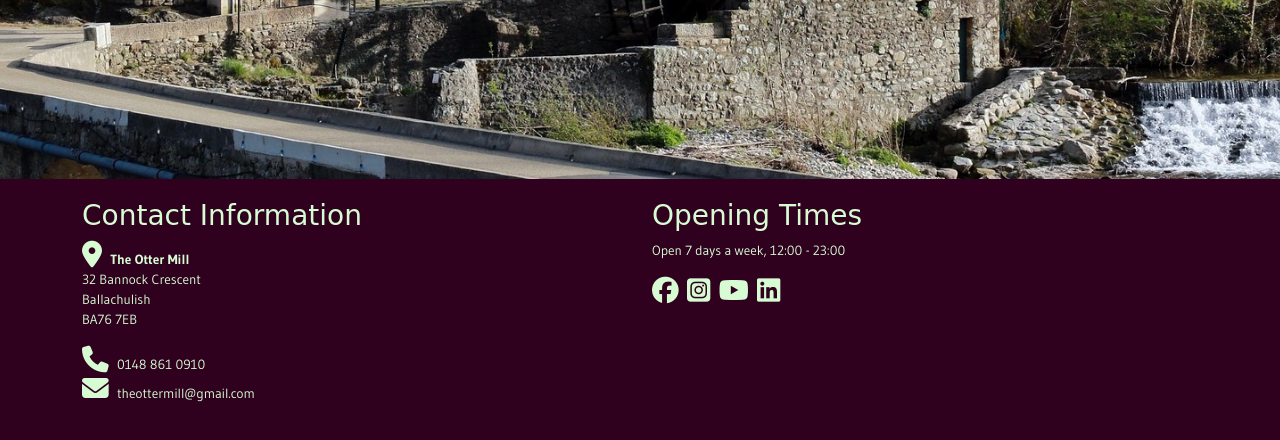
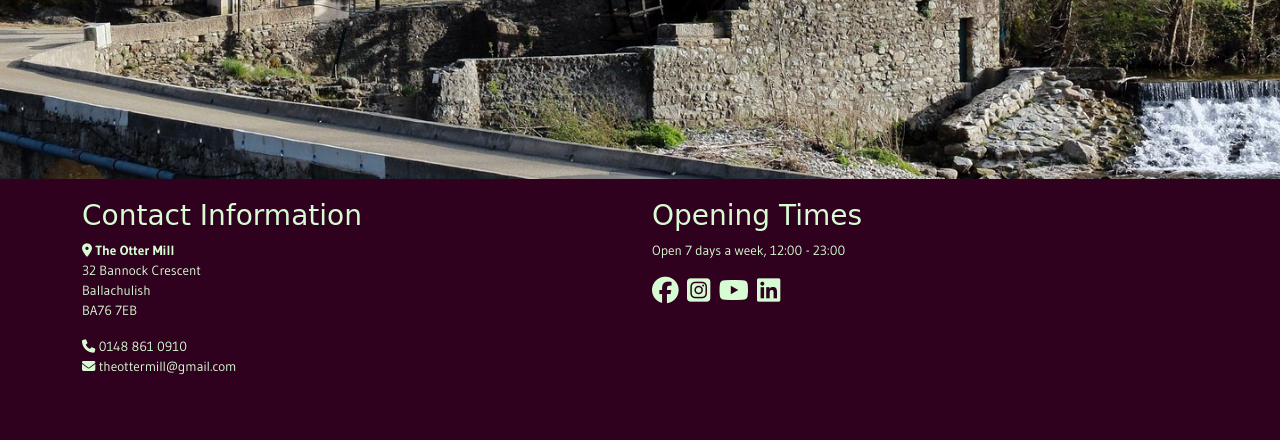
Before and after one commit to DTT2411/the-otter-mill, a Django app: template booking/templates/booking/homepage.html in a window 1280 px wide. Shown: the part 684-1124 px from the top of the page. After the commit the page ends 1059 px from the top, so only its background shows below. Run offline with Django 4.2, Linux system fonts and the light colour scheme; the template is opened without the code that fills it, so the values that code supplies are empty; some libraries are stand-ins or nearby versions; some web fonts are replaced.

Commit message:
Add screenshots and explanations for footer, hero image and homepage features.

```diff
--- a/static/css/style.css
+++ b/static/css/style.css
@@ -96,7 +96,7 @@ footer {
     padding-bottom: 20px;
 }
 
-footer i {
+#opening-times i {
     color: var(--secondary-color);
     font-size: 200%;
     margin-right: 5px;
```
Also changed, not shown: README.md, readme_assets/img/footer-large.jpg (added), readme_assets/img/footer-small.jpg (added), readme_assets/img/hero-image.jpg (added), readme_assets/img/homepage.jpg (added), readme_assets/img/navbar-collapsed.jpg, readme_assets/img/navbar-signed-out.jpg.
